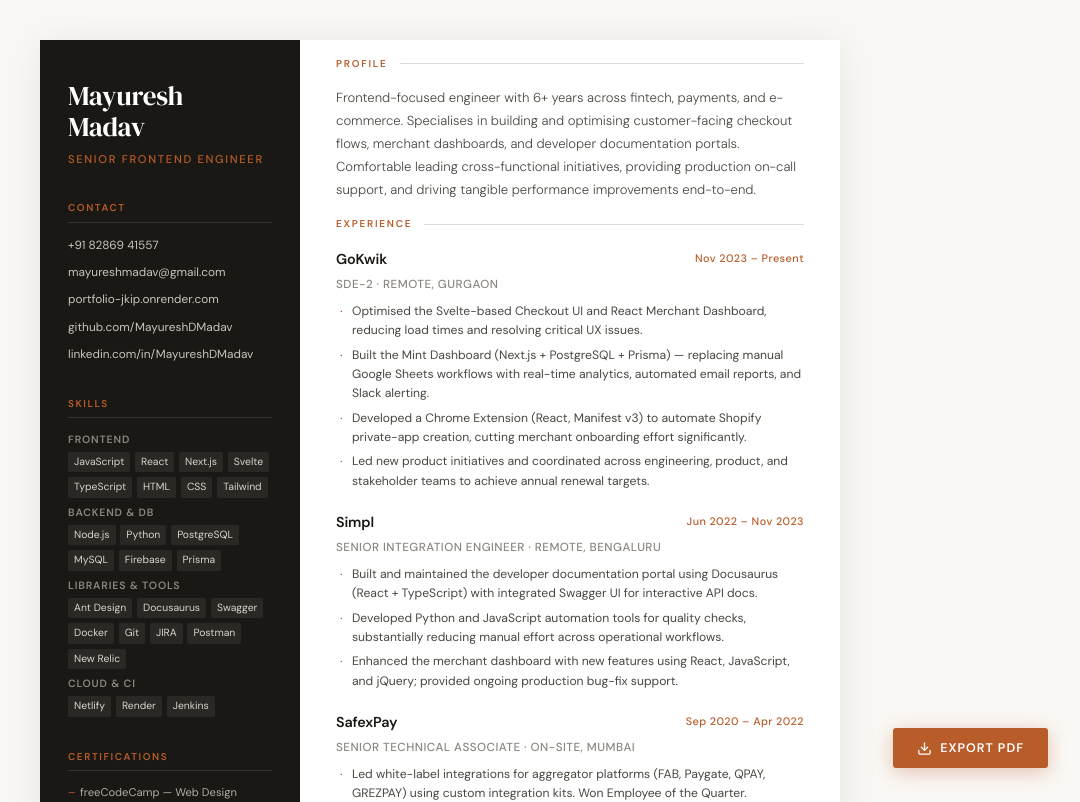
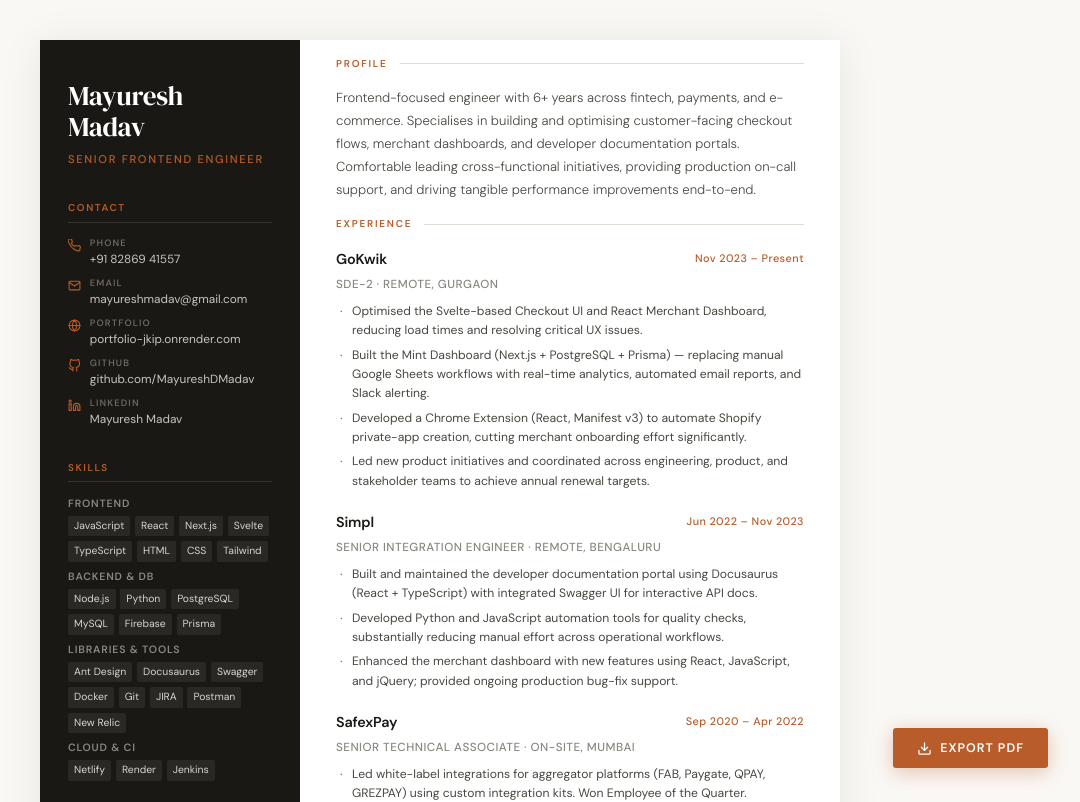
Before and after one commit to MayureshDMadav/Portfolio, a React (Create React App) app: page /resume in a window 1280 px wide. Shown: the top 802 px of the page, without its empty margins (200-1280 px from the left). Built offline with nearby package versions, Linux system fonts and the light colour scheme.

Commit message:
Add Fix for Current Resume Format

```diff
--- a/src/component/resume/Resume.jsx
+++ b/src/component/resume/Resume.jsx
@@ -74,13 +74,32 @@
     margin-bottom: 0.25rem;
   }
   .contact-item {
+    display: flex;
+    align-items: flex-start;
+    gap: 0.55rem;
+    line-height: 1.4;
+  }
+  .contact-icon {
+    flex-shrink: 0;
+    margin-top: 2px;
+    color: var(--accent);
+  }
+  .contact-text { display: flex; flex-direction: column; }
+  .contact-label {
+    font-size: 0.58rem;
+    font-weight: 600;
+    letter-spacing: 0.12em;
+    text-transform: uppercase;
+    color: #6a6660;
+    margin-bottom: 1px;
+  }
+  .contact-value {
     font-size: 0.74rem;
     color: #c8c4be;
-    line-height: 1.5;
     word-break: break-all;
   }
-  .contact-item a { color: #c8c4be; text-decoration: none; }
-  .contact-item a:hover { color: var(--accent); }
+  .contact-value a { color: #c8c4be; text-decoration: none; }
+  .contact-value a:hover { color: var(--accent); }
   .skill-group { display: flex; flex-direction: column; gap: 0.45rem; }
   .skill-row { display: flex; flex-direction: column; gap: 0.18rem; }
   .skill-cat {
@@ -262,19 +281,63 @@
         <div className="r-title">{data.title}</div>
       </div>
 
-      <div className="s-section" style={{ marginTop: '0 !important' }}>
+      <div className="s-section">
         <div className="s-label">Contact</div>
-        <div className="contact-item">{data.contact.phone}</div>
+
         <div className="contact-item">
-          <a href={`mailto:${data.contact.email}`}>{data.contact.email}</a>
+          <svg className="contact-icon" width="13" height="13" viewBox="0 0 24 24" fill="none" stroke="currentColor" strokeWidth="2" strokeLinecap="round" strokeLinejoin="round">
+            <path d="M22 16.92v3a2 2 0 01-2.18 2 19.8 19.8 0 01-8.63-3.07A19.5 19.5 0 013.07 9.8a19.8 19.8 0 01-3.07-8.67A2 2 0 012 0h3a2 2 0 012 1.72c.13 1 .36 1.98.71 2.91a2 2 0 01-.45 2.11L6.09 7.91a16 16 0 006 6l1.17-1.17a2 2 0 012.11-.45c.93.35 1.91.58 2.91.71A2 2 0 0122 16.92z" />
+          </svg>
+          <div className="contact-text">
+            <span className="contact-label">Phone</span>
+            <span className="contact-value">{data.contact.phone}</span>
+          </div>
         </div>
-        {["portfolio", "github", "linkedin"].map((k) => (
-          <div className="contact-item" key={k}>
-            <a href={data.contact[k].href} target="_blank" rel="noreferrer">
-              {data.contact[k].label}
-            </a>
+
+        <div className="contact-item">
+          <svg className="contact-icon" width="13" height="13" viewBox="0 0 24 24" fill="none" stroke="currentColor" strokeWidth="2" strokeLinecap="round" strokeLinejoin="round">
+            <path d="M4 4h16c1.1 0 2 .9 2 2v12c0 1.1-.9 2-2 2H4c-1.1 0-2-.9-2-2V6c0-1.1.9-2 2-2z" />
+            <polyline points="22,6 12,13 2,6" />
+          </svg>
+          <div className="contact-text">
+            <span className="contact-label">Email</span>
+            <span className="contact-value"><a href={`mailto:${data.contact.email}`}>{data.contact.email}</a></span>
           </div>
-        ))}
+        </div>
+
+        <div className="contact-item">
+          <svg className="contact-icon" width="13" height="13" viewBox="0 0 24 24" fill="none" stroke="currentColor" strokeWidth="2" strokeLinecap="round" strokeLinejoin="round">
+            <circle cx="12" cy="12" r="10" />
+            <line x1="2" y1="12" x2="22" y2="12" />
+            <path d="M12 2a15.3 15.3 0 014 10 15.3 15.3 0 01-4 10 15.3 15.3 0 01-4-10 15.3 15.3 0 014-10z" />
+          </svg>
+          <div className="contact-text">
+            <span className="contact-label">Portfolio</span>
+            <span className="contact-value"><a href={data.contact.portfolio.href} target="_blank" rel="noreferrer">{data.contact.portfolio.label}</a></span>
+          </div>
+        </div>
+
+        <div className="contact-item">
+          <svg className="contact-icon" width="13" height="13" viewBox="0 0 24 24" fill="none" stroke="currentColor" strokeWidth="2" strokeLinecap="round" strokeLinejoin="round">
+            <path d="M9 19c-5 1.5-5-2.5-7-3m14 6v-3.87a3.37 3.37 0 00-.94-2.61c3.14-.35 6.44-1.54 6.44-7A5.44 5.44 0 0020 4.77 5.07 5.07 0 0019.91 1S18.73.65 16 2.48a13.38 13.38 0 00-7 0C6.27.65 5.09 1 5.09 1A5.07 5.07 0 005 4.77a5.44 5.44 0 00-1.5 3.78c0 5.42 3.3 6.61 6.44 7A3.37 3.37 0 009 18.13V22" />
+          </svg>
+          <div className="contact-text">
+            <span className="contact-label">GitHub</span>
+            <span className="contact-value"><a href={data.contact.github.href} target="_blank" rel="noreferrer">{data.contact.github.label}</a></span>
+          </div>
+        </div>
+
+        <div className="contact-item">
+          <svg className="contact-icon" width="13" height="13" viewBox="0 0 24 24" fill="none" stroke="currentColor" strokeWidth="2" strokeLinecap="round" strokeLinejoin="round">
+            <path d="M16 8a6 6 0 016 6v7h-4v-7a2 2 0 00-2-2 2 2 0 00-2 2v7h-4v-7a6 6 0 016-6z" />
+            <rect x="2" y="9" width="4" height="12" />
+            <circle cx="4" cy="4" r="2" />
+          </svg>
+          <div className="contact-text">
+            <span className="contact-label">LinkedIn</span>
+            <span className="contact-value"><a href={data.contact.linkedin.href} target="_blank" rel="noreferrer">{data.name.join(' ')}</a></span>
+          </div>
+        </div>
       </div>
 
       <div className="s-section">
--- a/src/component/resume/resume.json
+++ b/src/component/resume/resume.json
@@ -1,18 +1,71 @@
 {
-  "name": ["Mayuresh", "Madav"],
+  "name": [
+    "Mayuresh",
+    "Madav"
+  ],
   "title": "Senior Frontend Engineer",
   "contact": {
     "phone": "+91 82869 41557",
     "email": "mayureshmadav@gmail.com",
-    "portfolio": { "label": "portfolio-jkip.onrender.com", "href": "https://portfolio-jkip.onrender.com" },
-    "github": { "label": "github.com/MayureshDMadav", "href": "https://github.com/MayureshDMadav" },
-    "linkedin": { "label": "linkedin.com/in/MayureshDMadav", "href": "https://linkedin.com/in/MayureshDMadav" }
+    "portfolio": {
+      "label": "portfolio-jkip.onrender.com",
+      "href": "https://portfolio-jkip.onrender.com"
+    },
+    "github": {
+      "label": "github.com/MayureshDMadav",
+      "href": "https://github.com/MayureshDMadav"
+    },
+    "linkedin": {
+      "label": "www.linkedin.com/in/mayuresh-madav-3761921a0/",
+      "href": "https://linkedin.com/in/MayureshDMadav"
+    }
   },
   "skills": [
-    { "category": "Frontend", "tags": ["JavaScript", "React", "Next.js", "Svelte", "TypeScript", "HTML", "CSS", "Tailwind"] },
-    { "category": "Backend & DB", "tags": ["Node.js", "Python", "PostgreSQL", "MySQL", "Firebase", "Prisma"] },
-    { "category": "Libraries & Tools", "tags": ["Ant Design", "Docusaurus", "Swagger", "Docker", "Git", "JIRA", "Postman", "New Relic"] },
-    { "category": "Cloud & CI", "tags": ["Netlify", "Render", "Jenkins"] }
+    {
+      "category": "Frontend",
+      "tags": [
+        "JavaScript",
+        "React",
+        "Next.js",
+        "Svelte",
+        "TypeScript",
+        "HTML",
+        "CSS",
+        "Tailwind"
+      ]
+    },
+    {
+      "category": "Backend & DB",
+      "tags": [
+        "Node.js",
+        "Python",
+        "PostgreSQL",
+        "MySQL",
+        "Firebase",
+        "Prisma"
+      ]
+    },
+    {
+      "category": "Libraries & Tools",
+      "tags": [
+        "Ant Design",
+        "Docusaurus",
+        "Swagger",
+        "Docker",
+        "Git",
+        "JIRA",
+        "Postman",
+        "New Relic"
+      ]
+    },
+    {
+      "category": "Cloud & CI",
+      "tags": [
+        "Netlify",
+        "Render",
+        "Jenkins"
+      ]
+    }
   ],
   "certifications": [
     "freeCodeCamp — Web Design",
```
